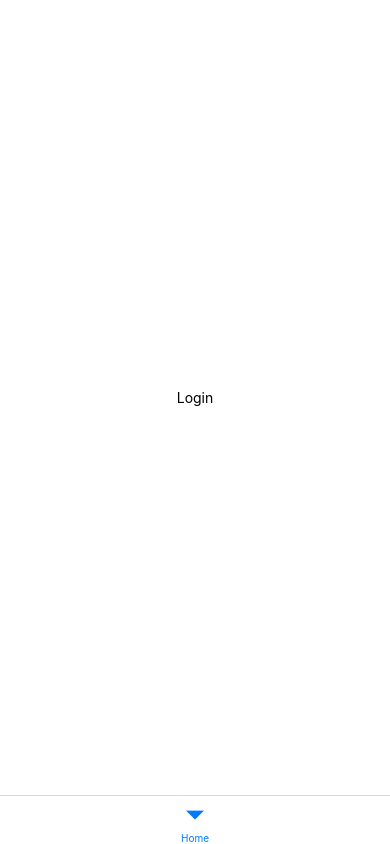
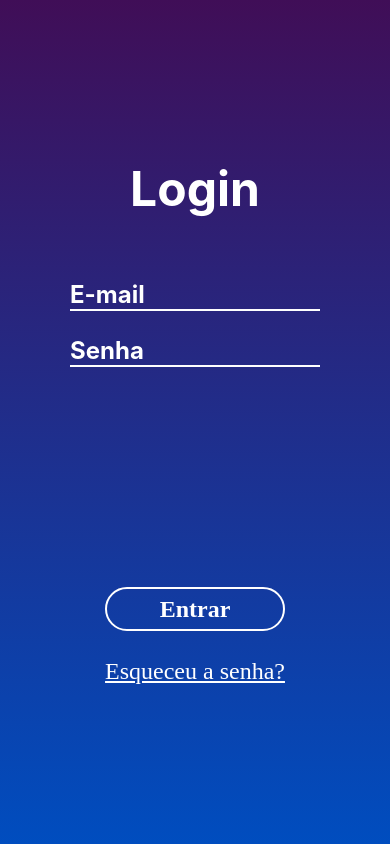
Before and after one commit to Tyran15/Affinity, a React Native app: screen /Login in a window 390 px wide. Built offline with nearby package versions, Linux system fonts and the light colour scheme.

Commit message:
Estilização da tela de login

```diff
--- a/navegacao/navigator.js
+++ b/navegacao/navigator.js
@@ -1,11 +1,11 @@
 import { NavigationContainer } from '@react-navigation/native';
 
-import TabRoutes from './tab.navigator';
+import StackRoutes from './stack.navigator';
 
 export default function Navigator() {
     return (
       <NavigationContainer>
-          <TabRoutes />
+          <StackRoutes />
       </NavigationContainer>
     );
   }
--- a/navegacao/stack.navigator.js
+++ b/navegacao/stack.navigator.js
@@ -9,7 +9,7 @@ const Stack = createStackNavigator();
 
 export default function StackRoutes() {
     return(
-        <Stack.Navigator initialRouteName="Home" screenOptions={{headerShown: false}}>
+        <Stack.Navigator initialRouteName="Login" screenOptions={{headerShown: false}}>
             <Stack.Screen name="Home" component={Home} />
             <Stack.Screen name="Login" component={Login} />
             <Stack.Screen name="Singup" component={Singup} />
--- a/screeens/Login.js
+++ b/screeens/Login.js
@@ -1,12 +1,23 @@
 import { StatusBar } from 'expo-status-bar';
-import { StyleSheet, Text, View } from 'react-native';
+import { StyleSheet, Text, View, TextInput, TouchableOpacity } from 'react-native';
+import { LinearGradient } from 'expo-linear-gradient';
 
-export default function App() {
+export default function Login() {
   return (
-    <View style={styles.container}>
-      <Text>Login</Text>
+  <LinearGradient colors={['#400E57', '#004DBF']} style={styles.container}>
+    <View style={styles.caixa1}>
+        <Text style={styles.tittle}>Login</Text>
+        <TextInput style={styles.input} placeholder='E-mail' />
+        <TextInput style={styles.input} placeholder='Senha' />
+      </View>
+
+      <View style={styles.caixa2}>
+        <TouchableOpacity style={styles.button}>Entrar</TouchableOpacity>
+        <TouchableOpacity style={styles.link}>Esqueceu a senha?</TouchableOpacity>
+      </View>
+
       <StatusBar style="auto" />
-    </View>
+    </LinearGradient>
   );
 }
 
@@ -17,4 +28,44 @@ const styles = StyleSheet.create({
     alignItems: 'center',
     justifyContent: 'center',
   },
+  caixa1: {
+    marginBottom: '50%',
+    alignItems: 'center',
+  },
+  caixa2: {
+    alignItems: 'center',
+  },
+  tittle: {
+    color: 'white',
+    fontSize: 48,
+    marginBottom: '25%',
+    fontWeight: 'bold',
+  },
+  input: {
+    borderBottomColor: 'white',
+    borderBottomWidth: 2,
+    color: 'white',
+    width: 250,
+    marginBottom: '10%',
+    fontSize: 24,
+    fontWeight: 'bold',
+  },
+  button: {
+    borderColor: 'white',
+    borderWidth: 2,
+    color: 'white',
+    width: 180,
+    height: 44,
+    textAlign: 'center',
+    fontSize: 24,
+    justifyContent: 'center',
+    borderRadius: 35,
+    fontWeight: 'bold',
+    marginBottom: '15%',
+  },
+  link: {
+    fontSize: 24,
+    color: 'white',
+    textDecorationLine: 'underline',
+  },
 });
```
